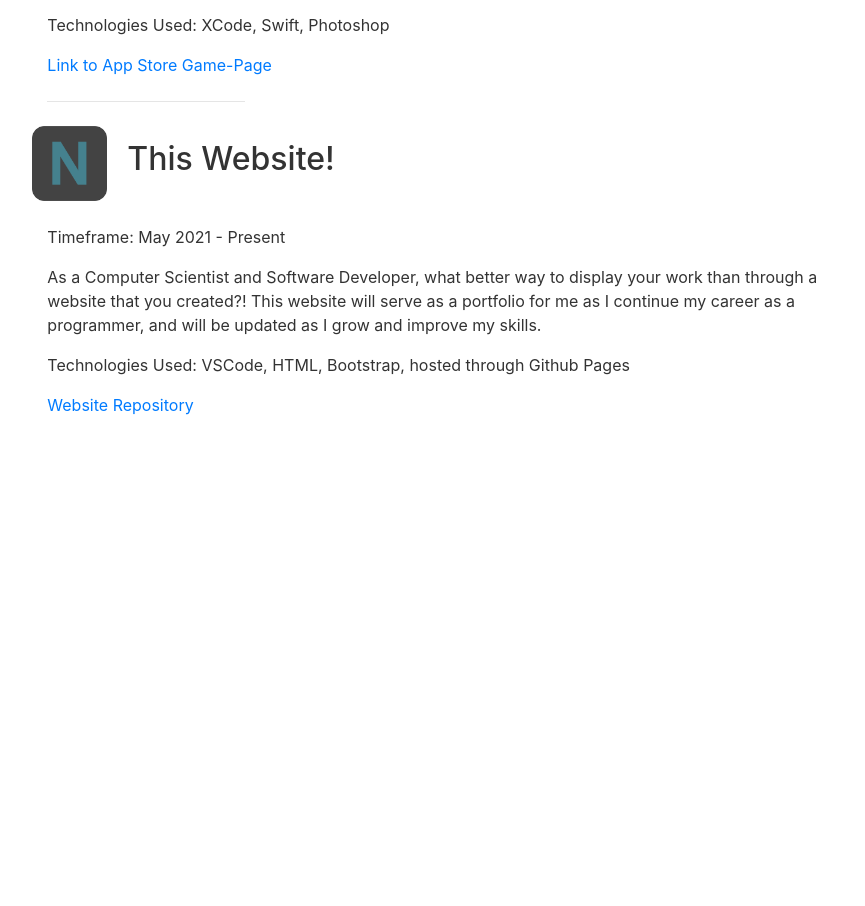
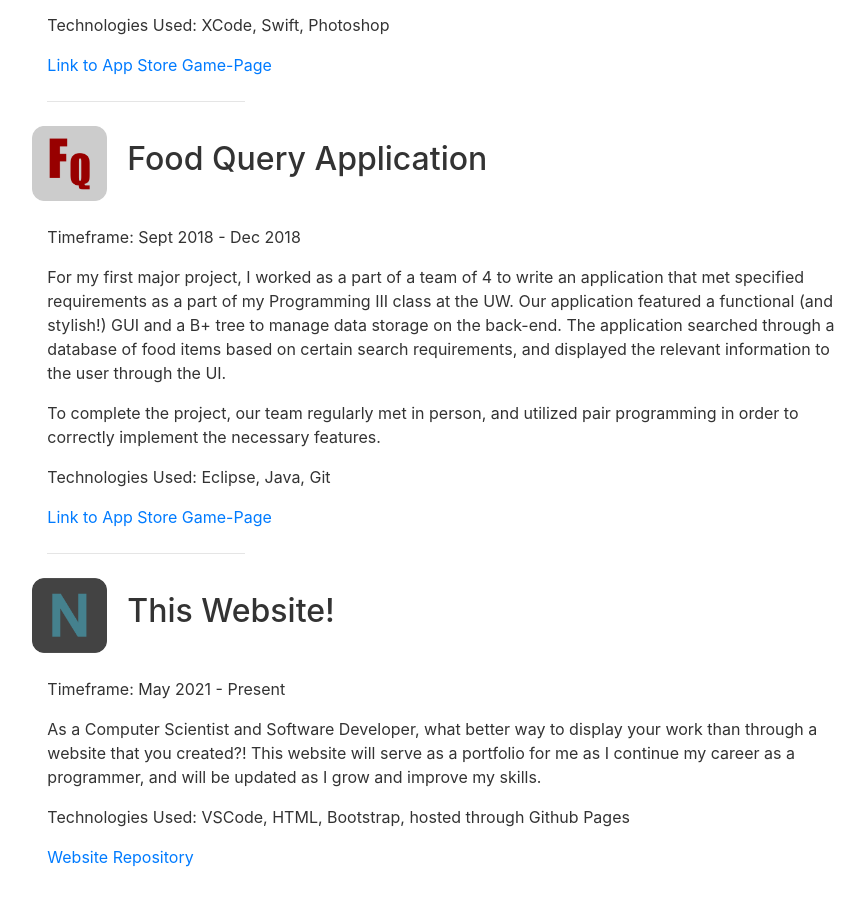
Before and after one commit to NicolasM42/NicolasM42.github.io, a website: page projects.html in a window 1280 px wide. Shown: the part 922-1828 px from the top of the page, without its empty margins (198-1063 px from the left). Before the commit the page ends 1451 px from the top, so only its background shows below. Drawn offline with Linux system fonts and the light colour scheme.

Commit message:
Added FoodQuery Project Description

```diff
--- a/projects.html
+++ b/projects.html
@@ -92,6 +92,37 @@
     <div class="col-lg-12 px-0">
       <div class="row">
         <div class="column">
+          <img style=" width:75px; height:75px;" src="assets/FoodQueryLogo.png" />
+        </div>
+        <div class="column" style="margin-top:auto; margin-bottom:auto">
+          <h2 style="margin-left:20px">Food Query Application</h2>
+        </div>
+      </div>
+      <br/>
+      <p>
+        Timeframe: Sept 2018 - Dec 2018
+      </p>
+      <p>
+        For my first major project, I worked as a part of a team of 4 to write an application that met specified requirements as a part of my Programming III class at the UW.
+        Our application featured a functional (and stylish!) GUI and a B+ tree to manage data storage on the back-end. The application searched through a database of food
+        items based on certain search requirements, and displayed the relevant information to the user through the UI.
+      </p>
+      <p>
+        To complete the project, our team regularly met in person, and utilized pair programming in order to correctly implement the necessary features.
+      </p>
+      <p>
+        Technologies Used: Eclipse, Java, Git
+      </p>
+      <p>
+        <a href="https://apps.apple.com/us/app/final-defender-the-last-stand/id1476469975" target="_blank" >Link to App Store Game-Page</a>
+      </p>
+    </div>
+
+    <hr class="my-4 w-25 mx-0">
+
+    <div class="col-lg-12 px-0">
+      <div class="row">
+        <div class="column">
           <img style="width:75px; height:75px;" src="assets/WebsiteLogo.png" />
         </div>
         <div class="column" style="margin-top:auto; margin-bottom:auto">
```
Also changed, not shown: assets/FoodQueryLogo.png (added).
